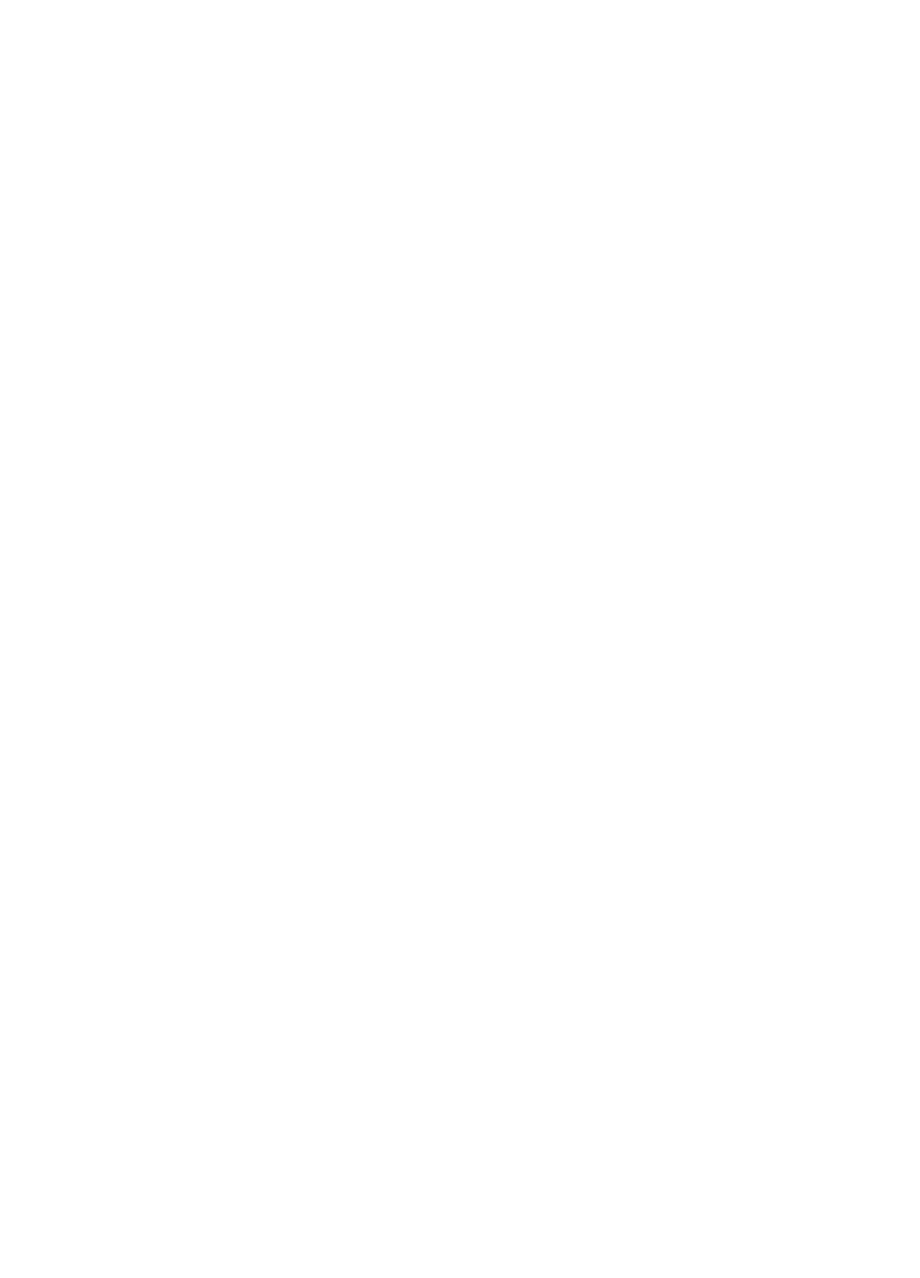
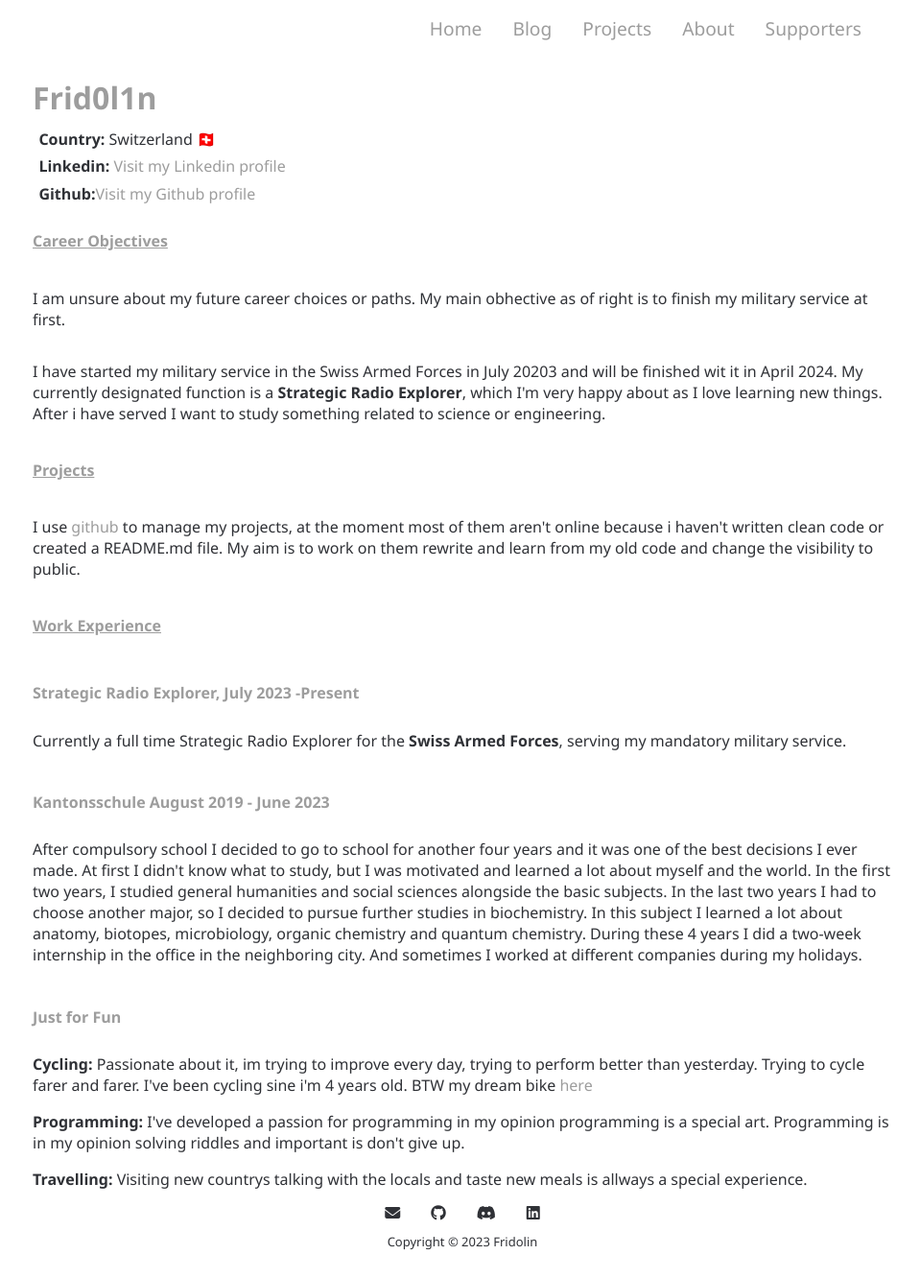
Before and after one commit to Frid0l1n/frid0l1n.github.io, a plain HTML site: page resume.html in a window 1280 px wide. Shown: the whole page at 96% size, without its empty margins (158-1117 px from the left). Before the commit the page ends 800 px from the top, so only its background shows below. Drawn offline with Linux system fonts and the light colour scheme.

Commit message:
written resume and other things

```diff
--- a/resume.html
+++ b/resume.html
@@ -0,0 +1,66 @@
+<html lang="en">
+<head>
+    <meta charset="UTF-8">
+    <meta name="viewport" content="width=device-width, initial-scale=1.0">
+    <title>Fridolin</title>
+    <link rel="stylesheet" href="style.css">
+    <link rel="stylesheet" href="https://cdnjs.cloudflare.com/ajax/libs/font-awesome/6.4.2/css/all.min.css" integrity="sha512-z3gLpd7yknf1YoNbCzqRKc4qyor8gaKU1qmn+CShxbuBusANI9QpRohGBreCFkKxLhei6S9CQXFEbbKuqLg0DA==" crossorigin="anonymous" referrerpolicy="no-referrer" />
+    <link rel="icon" type="image/x-icon" href="">
+</head>
+
+<body>
+<nav>
+    <div class="nav-items">
+        <li><a href="index.html">Home</a></li>
+        <li><a href="blog.html">Blog</a></li>
+        <li><a href="projects.html">Projects</a></li>
+        <li><a href="about.html">About</a></li>
+        <li><a href="supporters.html">Supporters</a></li>
+    </div>
+</nav>
+
+<h1>Frid0l1n</h1>
+
+<div class="bio">
+    <p><b>Country:</b> Switzerland 	🇨🇭</p>
+    <p><b>Linkedin:</b> <a href="https://www.linkedin.com/in/nicolas-widmer-769a6520a/">Visit my Linkedin profile</a></p>
+    <p><b>Github:</b><a href="https://github.com/Frid0l1n">Visit my Github profile</a></p>
+</div>
+
+<h4><u>Career Objectives</u></h4>
+
+<p>I am unsure about my future career choices or paths. My main obhective as of right is to finish my military service at first.</p>
+
+<p>I have started my military service in the Swiss Armed Forces in July 20203 and will be finished wit it in April 2024. My currently designated function is a <b>Strategic Radio Explorer</b>, which I'm very happy about as I love learning new things. After i have served I want to study something related to science or engineering.</p>
+
+<h4><u>Projects</u></h4>
+<p>I use <a href="github.com">github</a> to manage my projects, at the moment most of them aren't online because i haven't written clean code or created a README.md file. My aim is to work on them rewrite and learn from my old code and change the visibility to public.</p>
+
+<h4><u>Work Experience</u></h4>
+
+<h5>Strategic Radio Explorer, July 2023 -Present</h5>
+<p>Currently a full time Strategic Radio Explorer for the <b>Swiss Armed Forces</b>, serving my mandatory military service.</p>
+
+<h5>Kantonsschule August 2019 - June 2023</h5>
+<p>After compulsory school I decided to go to school for another four years and it was one of the best decisions I ever made. At first I didn't know what to study, but I was motivated and learned a lot about myself and the world. In the first two years, I studied general humanities and social sciences alongside the basic subjects. In the last two years I had to choose another major, so I decided to pursue further studies in biochemistry. In this subject I learned a lot about anatomy, biotopes, microbiology, organic chemistry and quantum chemistry. During these 4 years I did a two-week internship in the office in the neighboring city. And sometimes I worked at different companies during my holidays.</p>
+
+<h5>Just for Fun</h5>
+<div>
+    <p><b>Cycling:</b> Passionate about it, im trying to improve every day, trying to perform better than yesterday. Trying to cycle farer and farer. I've been cycling sine i'm 4 years old. BTW my dream bike <a href="https://www.rosebikes.ch/rose-backroad-force-etap-axs-xplr-1x12-2696917?product_shape=%2Ablue+haze">here</a></p>
+    <p><b>Programming:</b> I've developed a passion for programming in my opinion programming is a special art. Programming is in my opinion solving riddles and important is don't give up.</p>
+    <p><b>Travelling:</b> Visiting new countrys talking with the locals and taste new meals is allways a special experience.</p>
+</div>
+
+
+<footer>
+    <div class="footer-items">
+        <li><a href="mailto:nicolas_l.widmer@gmx.ch" target="_blank"><i class="fa-solid fa-envelope"></i></a></li>
+        <li><a href="https://github.com/Frid0l1n" target="_blank"><i class="fa-brands fa-github"></i></a></li>
+        <li><a href="https://discord.com" target="_blank"><i class="fa-brands fa-discord"></i></a></li>
+        <li><a href="https://www.linkedin.com/in/nicolas-widmer-769a6520a/" target="_blank"><i class="fab fa-linkedin"></i></a></li>
+    </div>
+    <div class="footer-copyright">
+        <p>Copyright &copy; 2023 Fridolin</p>
+    </div>
+</footer>
+</html>
--- a/style.css
+++ b/style.css
@@ -32,12 +32,18 @@ body{
 }
 
 .p-body{
-    font-size: 1.2rem;
+    font-size: 1rem;
 }
 
 a{
     color: var(--accent);
     text-decoration: none;
+}
+
+h5{
+    color: var(--accent);
+    font-size: 1rem;
+    margin-bottom: 0.7rem;
 }
 
 nav{
@@ -157,6 +163,10 @@ a {
     text-decoration: none;
 }
 
+b{
+    color: var(--text);
+}
+
 a:hover {
     color: var(--text);
 }
@@ -241,6 +251,19 @@ input {
     margin-bottom: 4em;
 }
 
+.attention {
+    display: flex;
+    align-items: center;
+}
+
+.attention i{
+    margin-right: 0.5rem;
+}
+
+.attention p{
+    font-size: small;
+}
+
 h3 {
     margin: 4px;
     width: 100%;
@@ -317,3 +340,7 @@ h3 {
         width: 30%;
     }
 }
+
+.bio p{
+    margin: 0.4rem;
+}
```
Also changed, not shown: blog.html (+0 -4 lines), setup.html (+68 -0 lines), supporters.html (+8 -2 lines).
